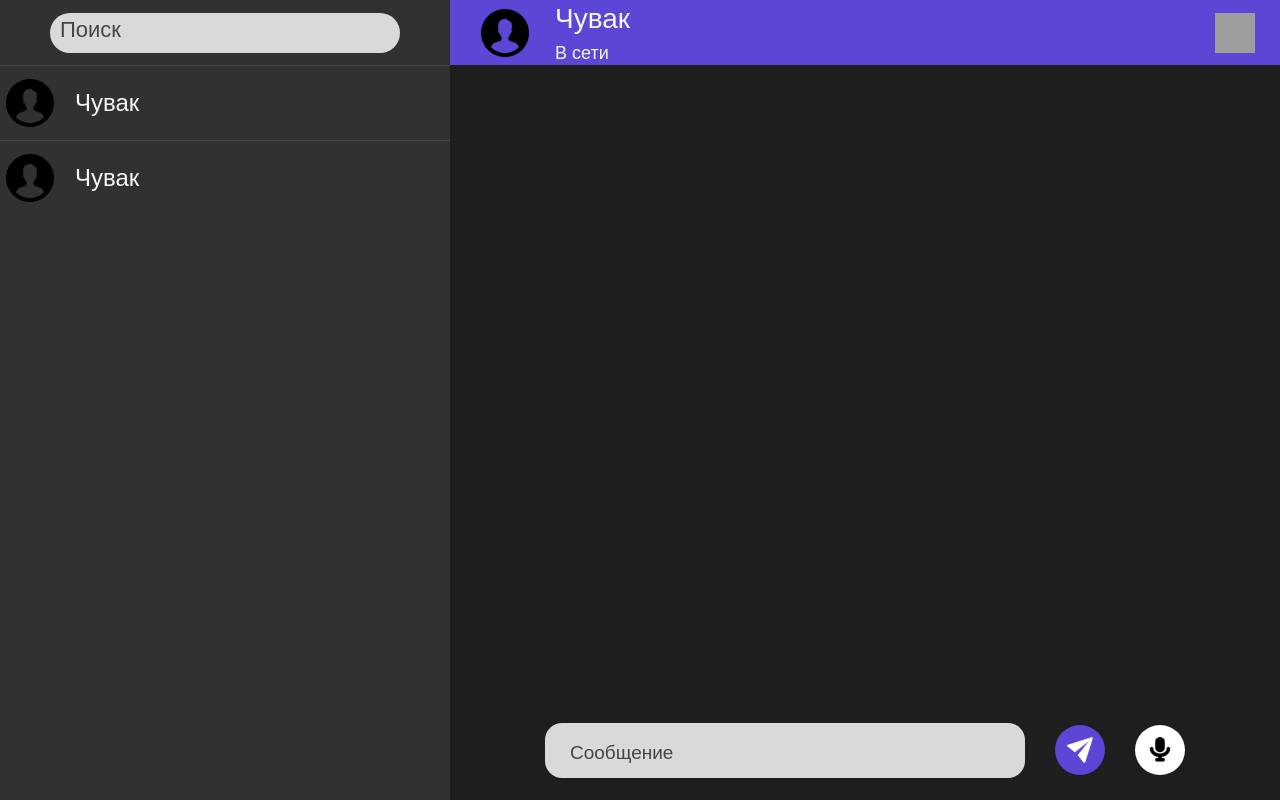
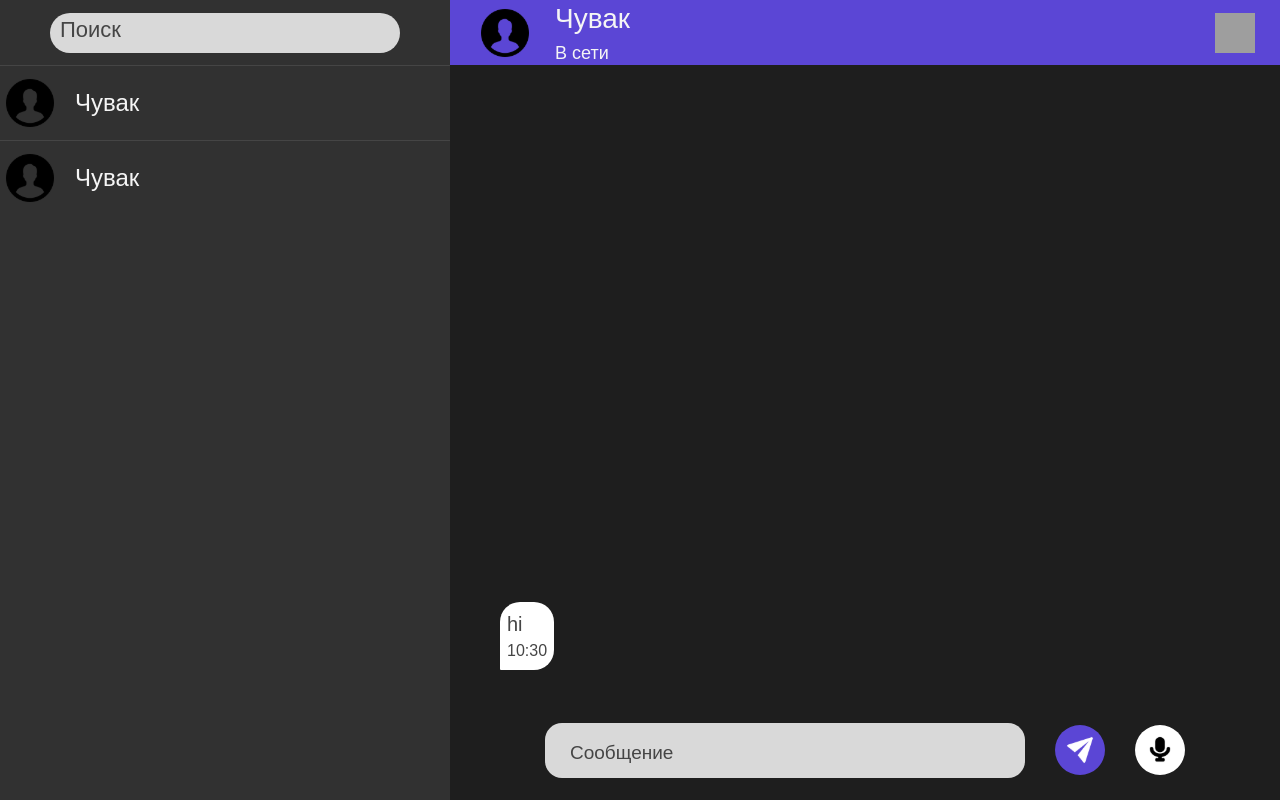
Before and after one commit to ktoto2007/messager, a React (Vite) app: page / in a window 1280 px wide. Built offline with nearby package versions, Linux system fonts and the light colour scheme; grey boxes are pictures that could not be loaded.

Commit message:
tiny changes

```diff
--- a/src/stores.ts
+++ b/src/stores.ts
@@ -12,7 +12,7 @@ interface MessagesStore {
 }
 
 export const useMessage = create<MessagesStore>((set) => ({
-    messages: [],
+    messages: [{id: '3rf,iweik', text: 'hi', time: '10:30'}],
     addMessage: (newMessage) => {
         set(
             state=>({...state, messages: [...state.messages, newMessage]})
```
